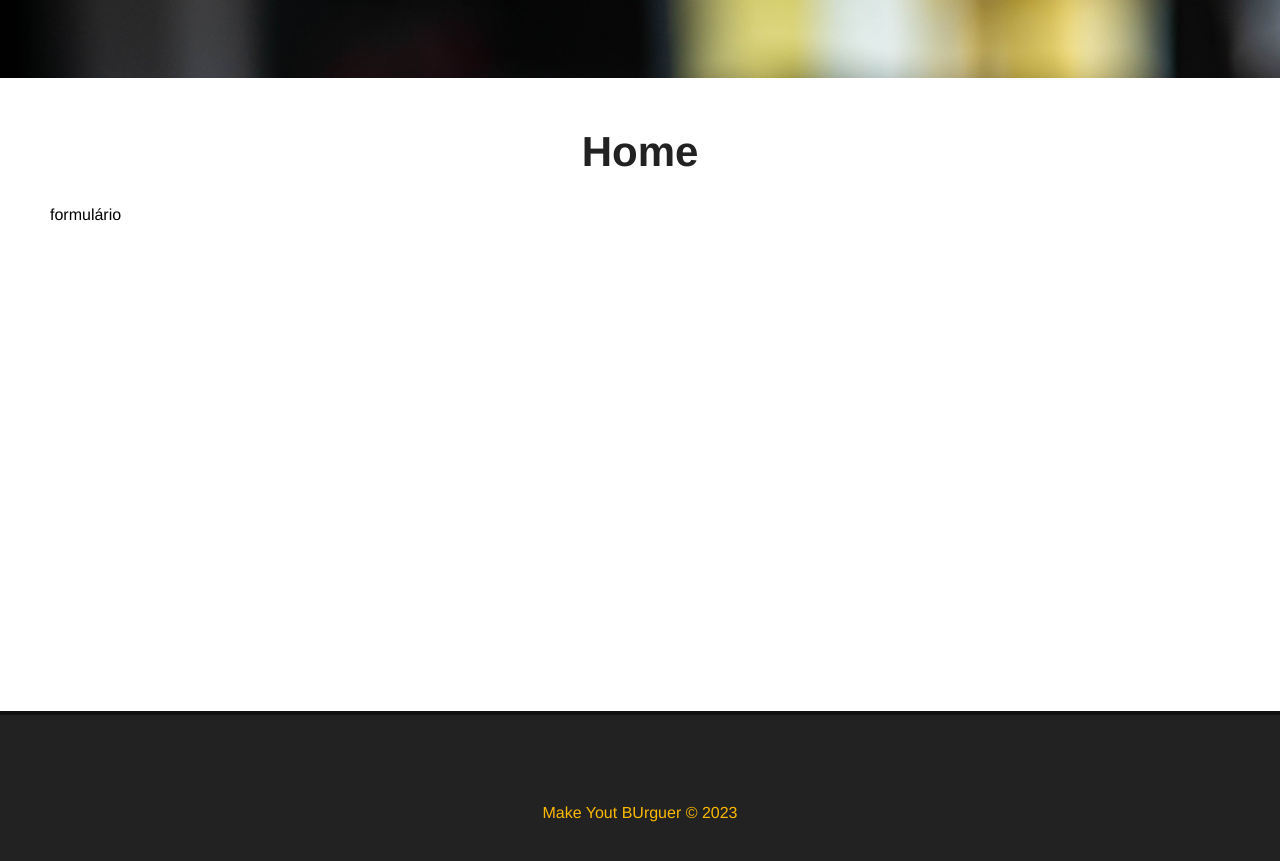
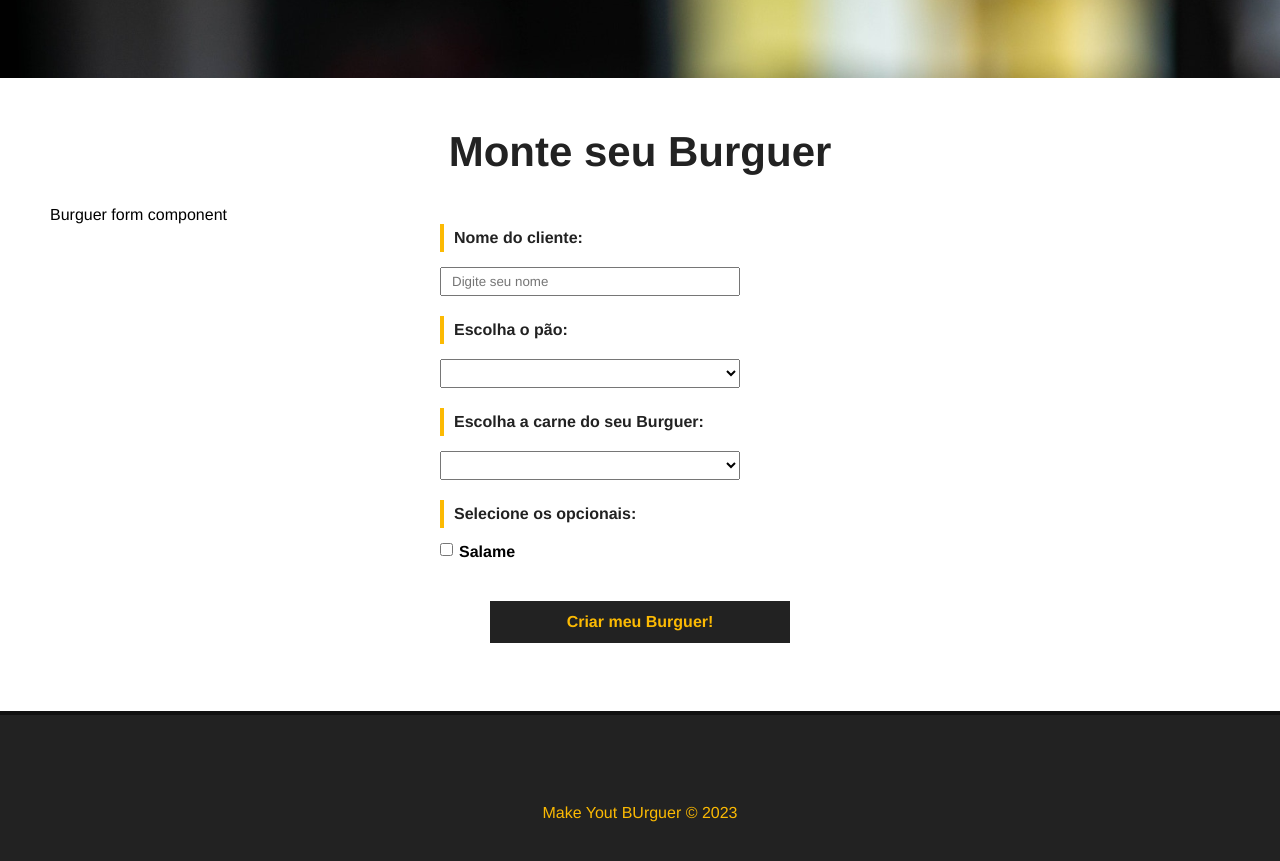
Before and after one commit to Diegojacober/vuejs-studies, a Vue app in the folder make-your-burguer/: page / in a window 1280 px wide. Shown: the part 780-1641 px from the top of the page. Built offline with nearby package versions, Linux system fonts and the light colour scheme.

Commit message:
style: Form

```diff
--- /dev/null
+++ b/make-your-burguer/src/components/BurguerForm.vue
@@ -0,0 +1,106 @@
+<template>
+    <p>Burguer form component</p>
+    <div>
+        <form id="burguer-form">
+            <div class="input-container">
+                <label for="name">Nome do cliente:</label>
+                <input type="text" id="name" name="name" v-model="name" placeholder="Digite seu nome">
+            </div>
+            <div class="input-container">
+                <label for="bread">Escolha o pão:</label>
+                <select name="bread" id="bread" v-model="bread">
+                    <option value="">Selecione seu pão</option>
+                    <option value="integral">integral</option>
+                </select>
+            </div>
+            <div class="input-container">
+                <label for="carne">Escolha a carne do seu Burguer:</label>
+                <select name="carne" id="carne" v-model="meat">
+                    <option value="">Selecione sua carne</option>
+                    <option value="maminha">maminha</option>
+                </select>
+            </div>
+            <div id="optionals-container" class="input-container">
+                <label for="optionals" id="optionals-label">Selecione os opcionais:</label>
+                <div class="checkbox-container">
+                    <input type="checkbox" name="optionals" v-model="optionals" value="Salame">
+                    <span>Salame</span>
+                </div>
+            </div>
+            <div class="input-container">
+                <input type="submit" class="submit-btn" value="Criar meu Burguer!">
+            </div>
+        </form>
+    </div>
+</template>
+<script>
+export default {
+    name: "BurguerForm"
+}
+</script>
+<style scoped>
+    #burguer-form{
+        max-width: 400px;
+        margin: 0 auto;
+    }
+    .input-container {
+        display: flex;
+        flex-direction: column;
+        margin-bottom: 20px;
+    }
+
+    label {
+        font-weight: bold;
+        margin-bottom: 15px;
+        color: #222;
+        padding: 5px 10px;
+        border-left: 4px solid #fcba03;
+    }
+
+    input, select {
+        padding: 5px 10px;
+        width: 300px;
+    }
+
+    #optionals-container {
+        flex-direction: row;
+        flex-wrap: wrap;
+    }
+
+    #optionals-label{
+        width: 100%;
+    }
+
+    .checkbox-container {
+        display: flex;
+        align-items: flex-start;
+        width: 50%;
+        margin-bottom: 20px;
+    }
+
+    .checkbox-container span, .checkbox-container input {
+        width: auto;
+    }
+
+    .checkbox-container span {
+        margin-left: 6px;
+        font-weight: bold;
+    }
+
+    .submit-btn{
+        background: #222;
+        color: #fcba03;
+        font-weight: bold;
+        border: 2px solid #222;
+        padding: 10px;
+        font-size: 16px;
+        margin: 0 auto;
+        cursor: pointer;
+        transition: all ease-in .5s;
+    }
+
+    .submit-btn:hover {
+        background: transparent;
+        color: #222;
+    }
+</style>
--- a/make-your-burguer/src/views/HomeView.vue
+++ b/make-your-burguer/src/views/HomeView.vue
@@ -1,12 +1,13 @@
 <script setup>
 import Banner from '@/components/Banner.vue';
+import BurguerForm from '@/components/BurguerForm.vue';
 
 </script>
 
 <template>
   <Banner />
   <main class="main-container">
-    <h1>Home</h1>
-    <p>formulário</p>
+    <h1>Monte seu Burguer</h1>
+    <BurguerForm/>
   </main>
 </template>
```
